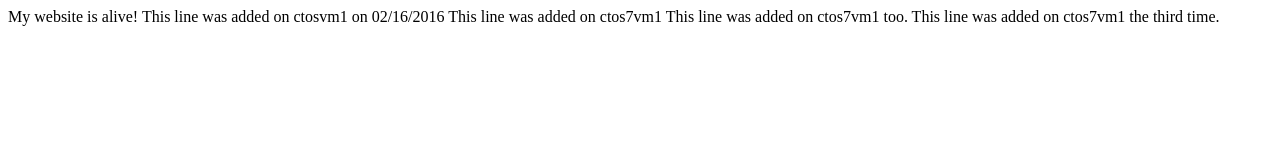
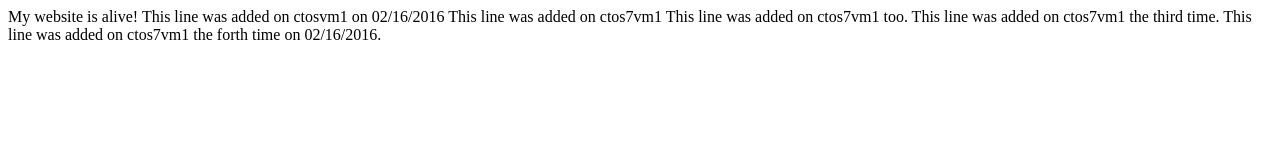
Before and after one commit to davidlliu/public_html, a plain HTML site: page index.html in a window 1280 px wide. Drawn offline with Linux system fonts and the light colour scheme.

Commit message:
did the forth change (the second change on 02/16/2016)

```diff
--- a/index.html
+++ b/index.html
@@ -5,5 +5,6 @@
 This line was added on ctos7vm1
 This line was added on ctos7vm1 too.
 This line was added on ctos7vm1 the third time.
+This line was added on ctos7vm1 the forth time on 02/16/2016.
 </body>
 </html>
```
